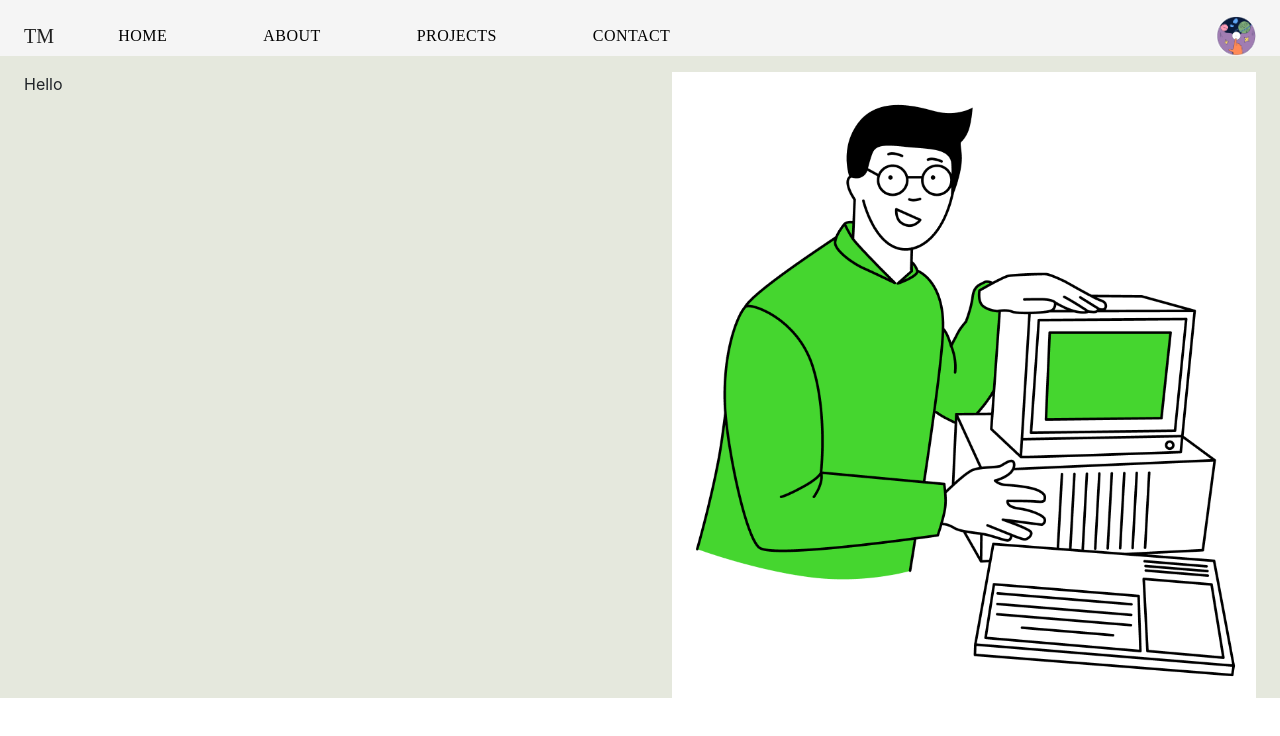
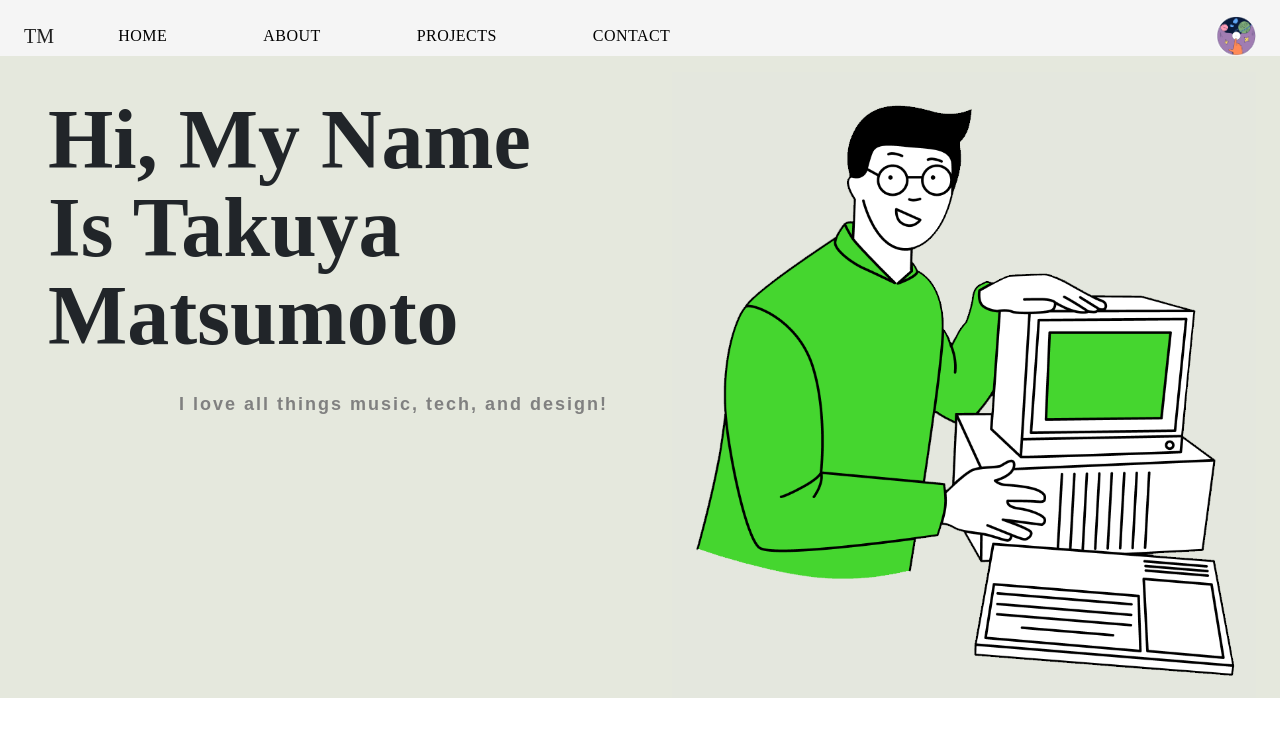
Before and after one commit to TakuyaMats/Reactjs-Portfolio, a React (Create React App) app: page /#/ in a window 1280 px wide. Shown: the top 736 px of the page. Built offline with nearby package versions, Linux system fonts and the light colour scheme; a web font is replaced by a local one.

Commit message:
Base Design Done.

```diff
--- a/src/components/HeroSection/HeroSection.js
+++ b/src/components/HeroSection/HeroSection.js
@@ -15,7 +15,10 @@
             <Box sx={{ flexGrow: 1 }}>
                 <Grid container spacing={2} columns={16}>
                     <Grid item xs={8}>
-                        <Container>Hello</Container>
+                        <Container>
+                            <h1 style={{ margin: 24 }}>Hi, My Name Is Takuya Matsumoto</h1>
+                            <p style={{  display: 'flex', justifyContent: 'flex-end', fontSize: 18, color: 'grey' }}>I love all things music, tech, and design!</p>
+                        </Container>
                     </Grid>
                     <Grid item xs={8}>
                         <Container id="hero-container">
```
Also changed, not shown: src/assets/images/heroAvatar.png.
